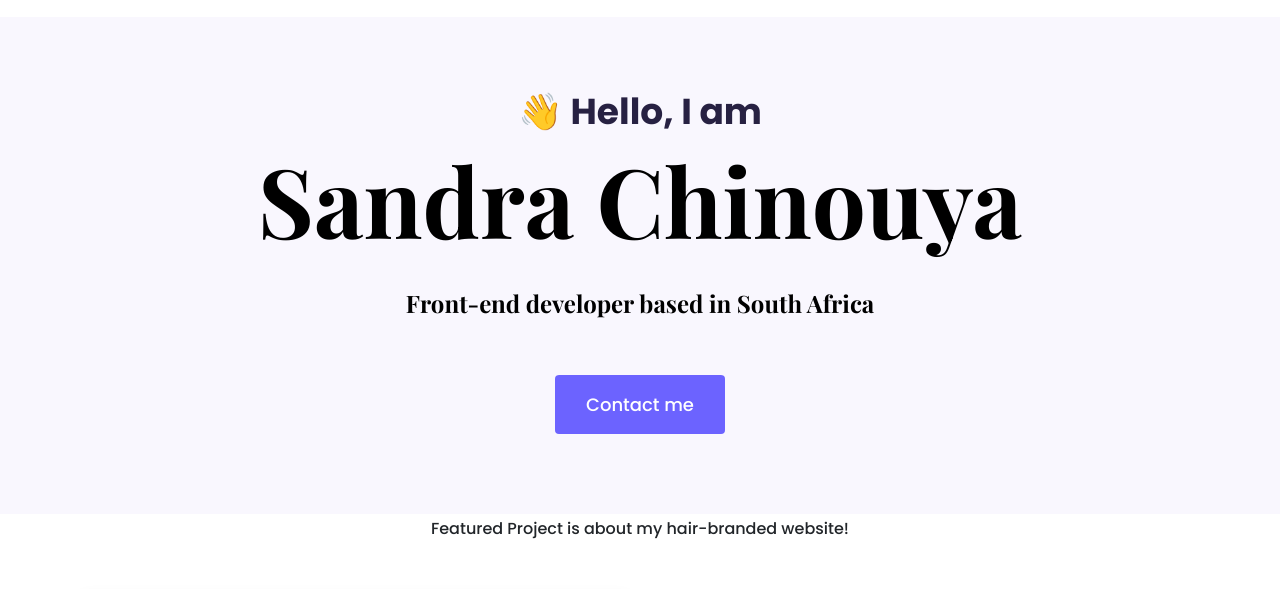
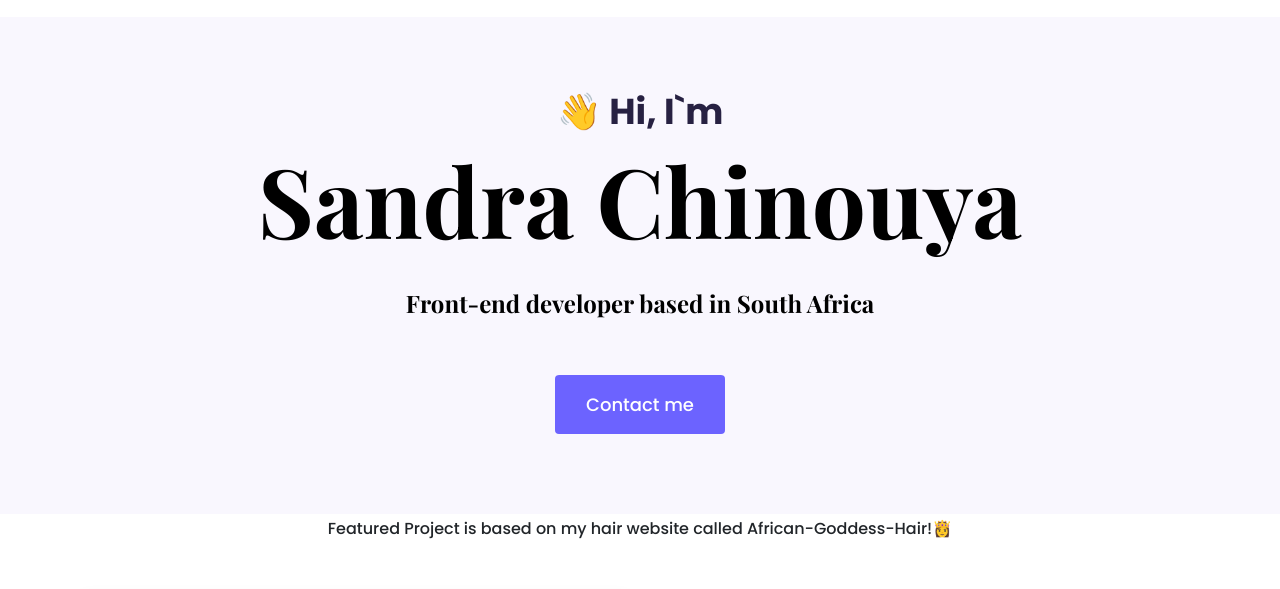
Before and after one commit to Sandrac01/portfolio-1, a plain HTML site: page index.html in a window 1280 px wide. Shown: the part 133-722 px from the top of the page. Drawn offline with nearby package versions, Linux system fonts and the light colour scheme.

Commit message:
Added a few emojis on my pages

```diff
--- a/index.html
+++ b/index.html
@@ -56,7 +56,7 @@
   </nav>
 </div>
     <div class="hero">
-   <p>👋 Hello, I am </p>
+   <p>👋 Hi, I`m </p>
    <h1>
     Sandra Chinouya
    </h1>
@@ -68,7 +68,7 @@
 </div>
    </div>
      <p class="text-center mb-5">
-Featured Project is about my hair-branded website!
+Featured Project is based on my hair website called African-Goddess-Hair!👸
 </p>
  <div class="container">
     <div class="row mb-5">
```
Also changed, not shown: about.html (+2 -2 lines).
